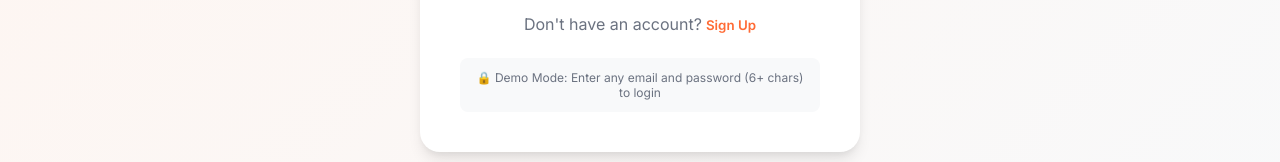
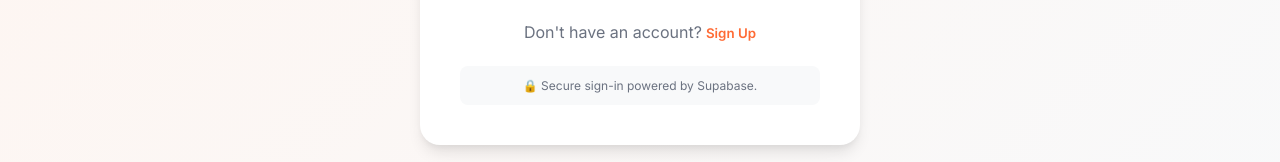
Before and after one commit to atharv-docs/E-commerce-Website, a Next.js app: page /login in a window 1280 px wide. Shown: the part 558-720 px from the top of the page. Built offline with nearby package versions, Linux system fonts and the light colour scheme; no server answers.

Commit message:
fix: clarify demo and Supabase authentication modes

```diff
--- a/app/login/page.tsx
+++ b/app/login/page.tsx
@@ -9,6 +9,7 @@ import { useToast } from '@/context/ToastContext';
 import { Button } from '@/components/Button';
 import { Input } from '@/components/Input';
 import styles from './page.module.css';
+import { isSupabaseConfigured } from '@/lib/supabase';
 
 export default function LoginPage() {
   const router = useRouter();
@@ -174,7 +175,7 @@ export default function LoginPage() {
           </div>
 
           <p className={styles.demoNote}>
-            🔒 Demo Mode: Enter any email and password (6+ chars) to login
+            🔒 {isSupabaseConfigured ? "Secure sign-in powered by Supabase." : "Demo mode: configure Supabase to enable real accounts."}
           </p>
         </div>
       </div>
```
